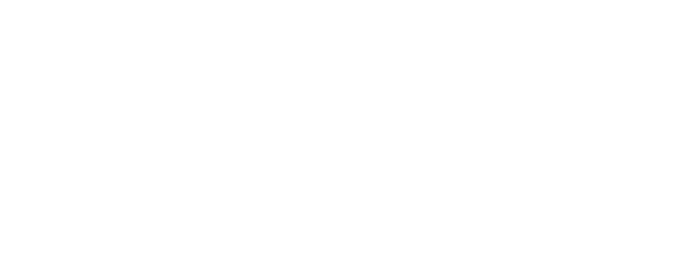
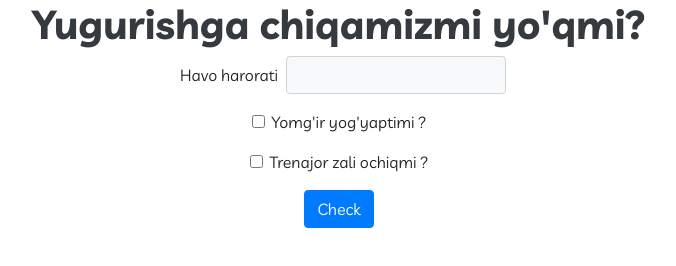
Before and after one commit to rasuloff789/run-game, a plain HTML site: page index.html in a window 1280 px wide. Shown: the whole page, without its empty margins (301-977 px from the left). Drawn offline with Linux system fonts and the light colour scheme.

Commit message:
html end

```diff
--- a/index.html
+++ b/index.html
@@ -3,13 +3,33 @@
 <head>
   <meta charset="UTF-8">
   <meta name="viewport" content="width=device-width, initial-scale=1.0">
-  <title>55-dars. Bootstrap. container va boshqa umumiy masalalar</title>
+  <title>Run game </title>
   <link rel="stylesheet" href="css/bootstrap.min.css">
   <link rel="stylesheet" href="https://fonts.googleapis.com/icon?family=Material+Icons" rel="stylesheet">
   <link href="https://fonts.googleapis.com/css2?family=Livvic:wght@400;700&display=swap" rel="stylesheet">
   <link rel="stylesheet" href="css/styles.css">
 </head>
 <body>
+
+  <div class="container">
+    <h1 class="text-dark text-center">Yugurishga chiqamizmi yo'qmi?</h1>
+    <form action="https://echo.htmlacademy.ru" class="checkRun-form d-flex flex-column align-items-center w-50 mx-auto">
+      <div class="form-group d-flex align-items-center">
+        <label class="flex-shrink-0 mb-0 mx-2" for="exampleInputEmail1">Havo harorati</label>
+        <input type="number" class="temp-input form-control bg-light" id="exampleInputEmail1" aria-describedby="emailHelp">
+        <!-- <small id="emailHelp" class="form-text text-muted">We'll never share your email with anyone else.</small> -->
+      </div>
+      <div class="form-group form-check">
+        <input type="checkbox" class="check-rain form-check-input" id="rain">
+        <label class="form-check-label" for="rain">Yomg'ir yog'yaptimi ?</label>
+      </div>
+      <div class="form-group form-check">
+        <input type="checkbox" class="check-simulator form-check-input" id="simulator">
+        <label class="form-check-label" for="simulator">Trenajor zali ochiqmi ?</label>
+      </div>
+      <button type="submit" class="btn btn-primary">Check</button>
+    </form>
+  </div>
 
 
   <script src="js/jquery-3.5.1.min.js"></script>
```
